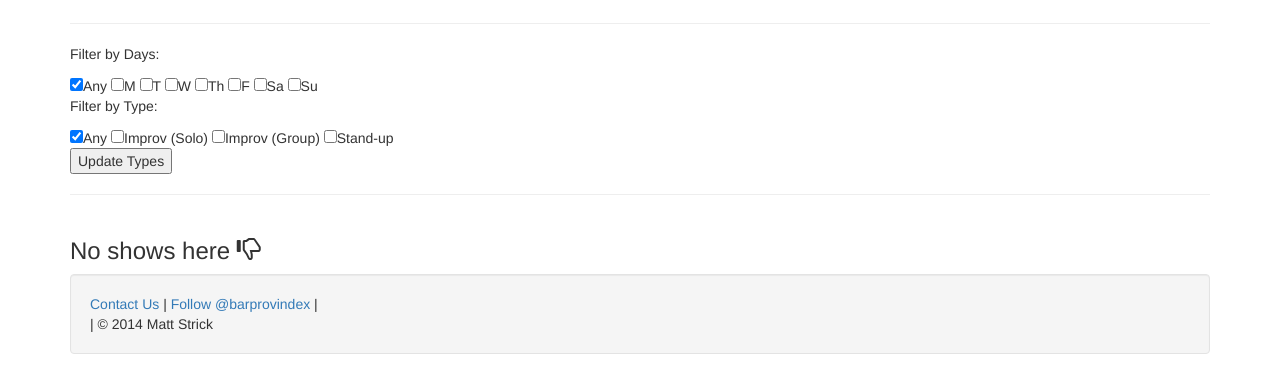
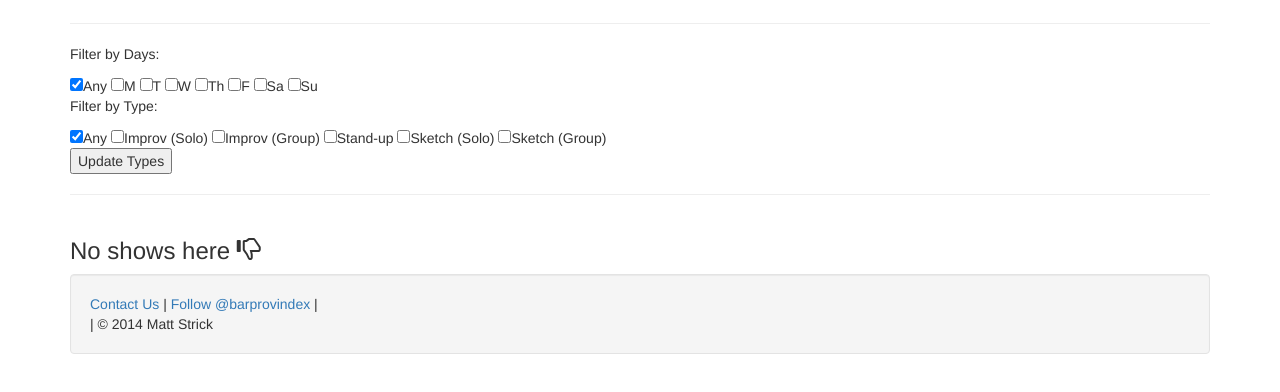
Before and after one commit to mattstrick/turnt-up-for-shows, a plain HTML site: page index.html in a window 1280 px wide. Shown: the part 148-540 px from the top of the page. Drawn offline with nearby package versions, Linux system fonts and the light colour scheme; no server answers.

Commit message:
Added solo and group sketch to the show controls.

```diff
--- a/index.html
+++ b/index.html
@@ -74,6 +74,8 @@
             <input type="checkbox" name="type" value="solo" />Improv (Solo)
             <input type="checkbox" name="type" value="group" />Improv (Group)
             <input type="checkbox" name="type" value="standup" />Stand-up
+            <input type="checkbox" name="type" value="sketch_s" />Sketch (Solo)
+            <input type="checkbox" name="type" value="sketch_g" />Sketch (Group)
             <!--<input type="checkbox" name="type" value="festival" />Festival-->
           </fieldset>
 
```
